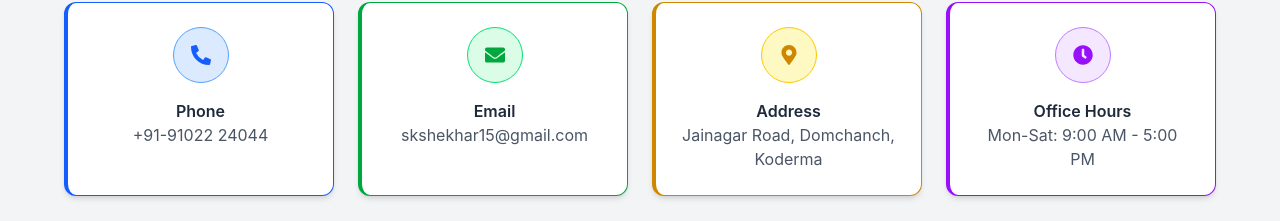
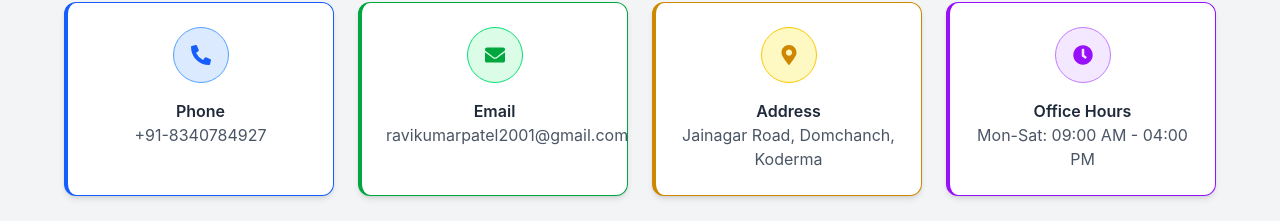
Before and after one commit to ravikrpatel01/bpsc-bca-website, a React (Vite) app: page /contact in a window 1280 px wide. Shown: the part 480-701 px from the top of the page. Built offline with nearby package versions, Linux system fonts and the light colour scheme.

Commit message:
Bar icon fixes done

```diff
--- a/src/components/ContactFormSection.jsx
+++ b/src/components/ContactFormSection.jsx
@@ -143,7 +143,7 @@ const ContactFormSection = () => {
         </div>
 
         {/* RIGHT: MAP + ADDRESS */}
-        <div>
+        <div className="mt-3">
           <h2 className="text-2xl md:text-3xl font-semibold text-blue-800">
             Visit Our Campus
           </h2>
--- a/src/components/ContactSection.jsx
+++ b/src/components/ContactSection.jsx
@@ -31,7 +31,7 @@ const ContactSection = () => {
               <FaPhoneAlt />
             </div>
             <h3 className="mt-1 lg:mt-4 font-semibold text-gray-800">Phone</h3>
-            <p className="text-gray-600">+91-91022 24044</p>
+            <p className="text-gray-600">+91-8340784927</p>
           </div>
 
           {/* Email */}
@@ -40,7 +40,7 @@ const ContactSection = () => {
               <FaEnvelope />
             </div>
             <h3 className="mt-1 lg:mt-4 font-semibold text-gray-800">Email</h3>
-            <p className="text-gray-600">skshekhar15@gmail.com</p>
+            <p className="text-gray-600">ravikumarpatel2001@gmail.com</p>
           </div>
 
           {/* Address */}
@@ -62,7 +62,7 @@ const ContactSection = () => {
             <h3 className="mt-1 lg:mt-4 font-semibold text-gray-800">
               Office Hours
             </h3>
-            <p className="text-gray-600">Mon-Sat: 9:00 AM - 5:00 PM</p>
+            <p className="text-gray-600">Mon-Sat: 09:00 AM - 04:00 PM</p>
           </div>
         </div>
       </div>
--- a/src/components/Navbar.jsx
+++ b/src/components/Navbar.jsx
@@ -85,6 +85,8 @@ const Navbar = () => {
   const [activeMenu, setActiveMenu] = useState(null);
   const menuRef = useRef();
   const mobileMenuRef = useRef();
+  const barRef = useRef();
+
   // 🔥 FIXED STATES
   const [hovered, setHovered] = useState(false);
   const [clicked, setClicked] = useState(false);
@@ -119,7 +121,12 @@ const Navbar = () => {
 
   useEffect(() => {
     const handleClickOutside = (e) => {
-      if (mobileMenuRef.current && !mobileMenuRef.current.contains(e.target)) {
+      if (
+        mobileMenuRef.current &&
+        !mobileMenuRef.current.contains(e.target) &&
+        barRef.current &&
+        !barRef.current.contains(e.target)
+      ) {
         setMobileMenuOpen(false);
         setMobileDropdown(null);
       }
@@ -249,9 +256,9 @@ const Navbar = () => {
           </div>
         )}
       </div>
-      <div className="pr-1 md:hidden">
+      <div className="pr-1 md:hidden" ref={barRef}>
         <HiMiniBars3
-          onClick={() => setMobileMenuOpen(!mobileMenuOpen)}
+          onClick={() => setMobileMenuOpen((prev) => !prev)}
           className="text-4xl cursor-pointer"
         />
       </div>
```
